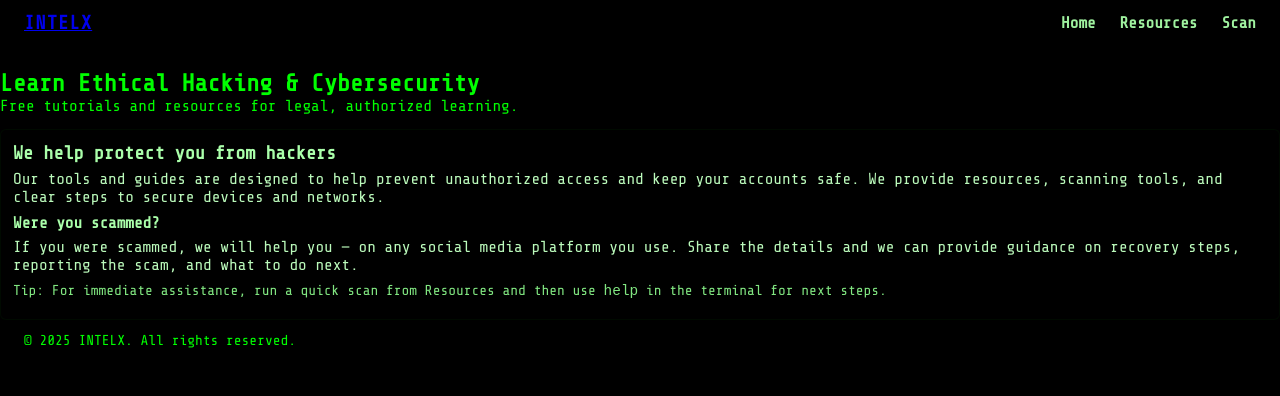
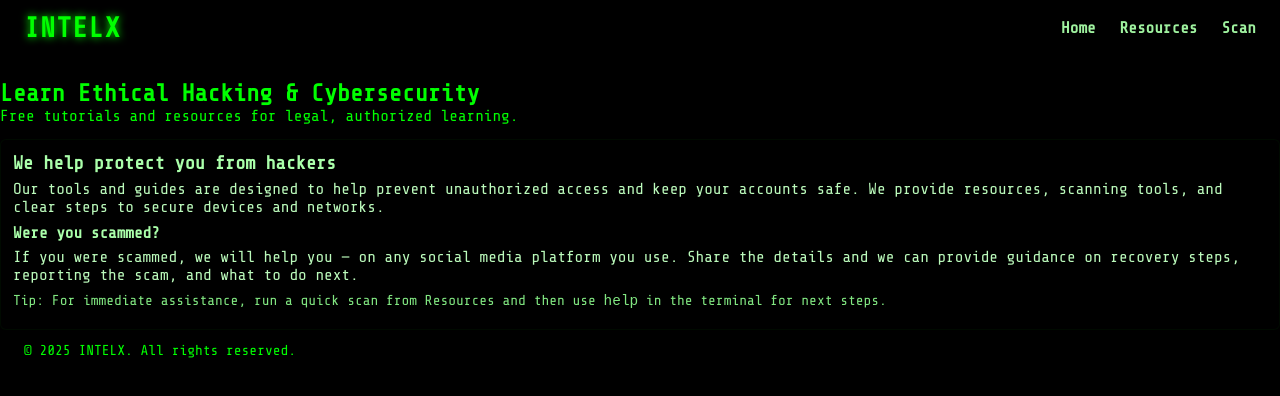
Before and after one commit to MrKnoxx/Intelx, a website: page resources/index.html in a window 1280 px wide. Drawn offline with nearby package versions, Linux system fonts and the light colour scheme.

Commit message:
Update index.html

```diff
--- a/resources/index.html
+++ b/resources/index.html
@@ -6,14 +6,32 @@
   <title>Resources - INTELX</title>
   <link rel="stylesheet" href="/style.css">
   <link href="https://fonts.googleapis.com/css2?family=Share+Tech+Mono&display=swap" rel="stylesheet">
+  <style>
+    .logo {
+      font-family: 'Share Tech Mono', monospace;
+      font-size: 28px;
+      color: #00ff00;
+      text-decoration: none;
+      font-weight: bold;
+      letter-spacing: 1px;
+      animation: glow 2s infinite;
+    }
+    .logo:hover {
+      color: #66ff66;
+      text-shadow: 0 0 4px #00ff00;
+    }
+    @keyframes glow {
+      0% { text-shadow: 0 0 2px #00ff00; }
+      50% { text-shadow: 0 0 8px #00ff00; }
+      100% { text-shadow: 0 0 2px #00ff00; }
+    }
+  </style>
 </head>
 <body>
   <div class="overlay">
     <nav class="navbar">
-      <!-- Logo now clickable and routes to main page -->
       <a href="/" class="logo">INTELX</a>
       <ul class="nav-links">
-        <!-- Home link points to root (main page) -->
         <li><a href="/">Home</a></li>
         <li><a href="/resources">Resources</a></li>
         <li><a href="/scan">Scan</a></li>
```
